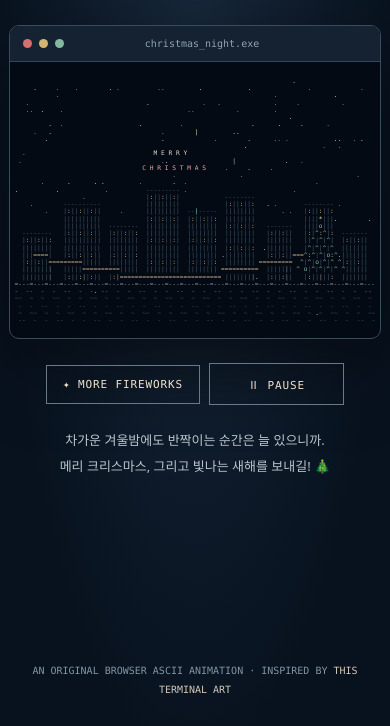
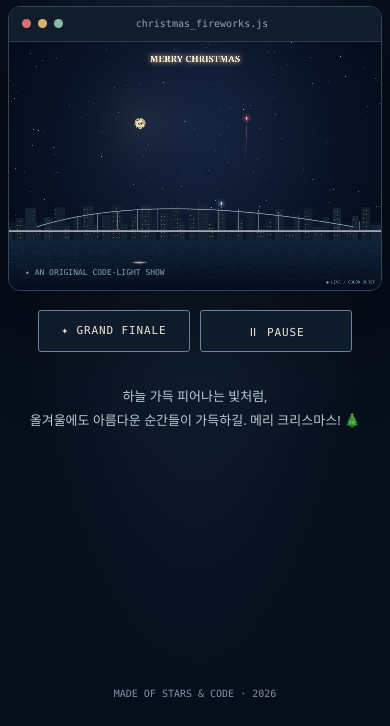
Before and after one commit to Velvet2045/happynewyear, a plain HTML site: page christmas.html in a window 390 px wide. Shown: the part 118-844 px from the top of the page. Drawn offline with Linux system fonts and the light colour scheme; animation ran at ten frames a second.

Commit message:
Create grand canvas fireworks with colorful bursts, trails and river reflections

```diff
--- a/christmas.html
+++ b/christmas.html
@@ -1,168 +1,183 @@
 <!doctype html>
 <html lang="ko">
 <head>
-<meta charset="utf-8"><meta name="viewport" content="width=device-width, initial-scale=1">
-<meta name="theme-color" content="#091321">
-<title>Christmas Night · ASCII Fireworks</title>
+<meta charset="utf-8"><meta name="viewport" content="width=device-width,initial-scale=1">
+<meta name="theme-color" content="#050916">
+<title>Christmas Night · Grand Fireworks</title>
+<meta name="description" content="A colorful animated fireworks show of code, stars, skyline and river reflections.">
 <style>
 :root{color-scheme:dark}*{box-sizing:border-box}
-body{margin:0;min-height:100svh;background:radial-gradient(ellipse at 50% 12%,#18293c,#08121f 74%);color:#f2e4d5;font-family:system-ui,sans-serif}
-.page{max-width:1100px;min-height:100svh;margin:auto;padding:28px clamp(12px,4vw,40px) 36px;display:flex;flex-direction:column;align-items:center}
-nav{width:100%;display:flex;align-items:center;justify-content:space-between;gap:15px;color:#a3b5bf;font:11px ui-monospace,Consolas,monospace;letter-spacing:.13em}
-a{color:#d4c7b8;text-decoration:none}a:hover{text-decoration:underline}
-h1{font:400 clamp(33px,6vw,62px)/1.12 Georgia,serif;letter-spacing:-.035em;text-align:center;margin:34px 0 11px}
-.subtitle{text-align:center;color:#99adb9;font:11px ui-monospace,Consolas,monospace;letter-spacing:.14em;margin:0 0 25px}
-.terminal{width:100%;background:#030a13;border:1px solid #3a4c5c;border-radius:10px;overflow:hidden;box-shadow:0 24px 75px #0008}
-.windowbar{height:36px;padding:0 13px;display:flex;align-items:center;gap:7px;background:#142232;border-bottom:1px solid #354456}
-.dot{width:9px;height:9px;border-radius:50%;background:#d5706e}.dot:nth-child(2){background:#d4b570}.dot:nth-child(3){background:#85b89e}
-.filename{color:#91a3b0;margin:auto;transform:translateX(-17px);font:10px ui-monospace,Consolas,monospace}
-.stage{display:flex;justify-content:center;align-items:center;padding:15px 0;overflow:hidden;min-height:230px}
-#scene{margin:0;white-space:pre;line-height:1.16;font:12px/1.16 ui-monospace,Consolas,monospace;font-variant-ligatures:none;user-select:none}
-.actions{display:flex;align-items:center;justify-content:center;gap:9px;flex-wrap:wrap;margin:24px 0 12px}
-button{background:transparent;color:#f0e1ce;border:1px solid #68798a;font:11px ui-monospace,Consolas,monospace;letter-spacing:.08em;padding:12px 16px;min-width:135px;cursor:pointer}
-button:hover,button:focus-visible{background:#ffffff19;border-color:#f2e5d4}a:focus-visible,button:focus-visible{outline:2px solid #d6c7a5;outline-offset:3px}
-.message{text-align:center;color:#b8c6cc;font-size:13px;line-height:2;word-break:keep-all;margin:10px 0}
-footer{margin-top:auto;padding-top:25px;text-align:center;color:#8195a4;font:10px/1.9 ui-monospace,Consolas,monospace}
-@media(max-width:460px){.page{padding:20px 9px 27px}nav{font-size:9px;letter-spacing:.06em}h1{margin-top:30px}.subtitle{font-size:9px}}
-</style>
-</head>
-<body>
-<div class="page">
-<nav><a href="./">← BACK TO THE CARD</a><span>CHRISTMAS / 2026</span></nav>
-<h1>A night of little lights ✧</h1>
-<p class="subtitle">AN ASCII FIREWORK SHOW OVER THE RIVER</p>
-<section class="terminal" aria-label="ASCII 불꽃놀이">
-<div class="windowbar" aria-hidden="true"><span class="dot"></span><span class="dot"></span><span class="dot"></span><span class="filename">christmas_night.exe</span></div>
-<div class="stage"><pre id="scene" aria-hidden="true">Preparing the night sky...</pre></div>
+body{margin:0;min-height:100svh;background:radial-gradient(ellipse at 50% 24%,#17283b,#060d1b 70%);color:#f4e6da;font-family:system-ui,sans-serif}
+.page{max-width:1100px;min-height:100svh;margin:auto;padding:18px clamp(9px,3vw,36px) 30px;display:flex;align-items:center;flex-direction:column}
+nav{display:flex;justify-content:space-between;align-items:center;gap:12px;width:100%;font:11px ui-monospace,Consolas,monospace;letter-spacing:.1em;color:#a3b6c6}
+a{color:#c4d9e9;text-decoration:none}a:hover{text-decoration:underline}
+h1{font:400 clamp(32px,5.5vw,62px)/1.15 Georgia,serif;letter-spacing:-.03em;text-align:center;margin:20px 0 8px}
+.subtitle{font:10px/1.6 ui-monospace,Consolas,monospace;letter-spacing:.16em;text-align:center;color:#a1b6c6;margin:0 0 17px}
+.terminal{width:min(100%,950px);border:1px solid #334657;border-radius:12px;background:#030715;overflow:hidden;box-shadow:0 25px 90px #000a,0 0 55px #40709715}
+.bar{height:35px;background:#111d2c;border-bottom:1px solid #2d3c50;display:flex;gap:7px;align-items:center;padding:0 13px}
+.dot{width:9px;height:9px;border-radius:50%;background:#d97075}.dot:nth-child(2){background:#d7b26e}.dot:nth-child(3){background:#88bba3}
+.filename{margin:auto;transform:translateX(-17px);color:#95a4b2;font:10px ui-monospace,Consolas,monospace}
+.stage{position:relative;overflow:hidden}canvas{display:block;width:100%;height:auto;aspect-ratio:12/8}
+.hint{position:absolute;bottom:13px;left:16px;color:#83a1b6;font:10px ui-monospace,Consolas,monospace;pointer-events:none}
+.actions{display:flex;justify-content:center;gap:10px;flex-wrap:wrap;margin:19px 0}
+button{min-width:152px;border:1px solid #69819a;background:#0e1b2a;color:#f0e6d9;border-radius:3px;font:11px ui-monospace,Consolas,monospace;letter-spacing:.08em;padding:12px 17px;cursor:pointer}
+button:hover,button:focus-visible{background:#20384f;border-color:#dfd0bc}
+a:focus-visible,button:focus-visible{outline:2px solid #f5d98c;outline-offset:3px}
+.message{color:#bdcbd4;text-align:center;font-size:13px;line-height:1.9;word-break:keep-all}
+footer{margin-top:auto;padding-top:23px;text-align:center;font:10px/1.7 ui-monospace,Consolas,monospace;color:#8094a5}
+@media(max-width:500px){nav{font-size:9px;letter-spacing:.04em}.page{padding:16px 8px 24px}.hint{font-size:8px}}
+</style></head>
+<body><div class="page">
+<nav><a href="./">← CARD HOME</a><span><a href="./tree.html">TREE ↗</a> · <a href="./christmas.html" aria-current="page">FIREWORKS</a></span></nav>
+<h1>Let the night sparkle ✧</h1>
+<p class="subtitle">A GRAND CHRISTMAS FIREWORK SHOW OVER THE RIVER</p>
+<section class="terminal" aria-label="다채로운 불꽃과 강물 반사 애니메이션">
+<div class="bar" aria-hidden="true"><span class="dot"></span><span class="dot"></span><span class="dot"></span><span class="filename">christmas_fireworks.js</span></div>
+<div class="stage"><canvas id="sky" width="1200" height="800" role="img" aria-label="밤하늘의 대형 컬러 불꽃놀이와 도시 야경, 강물 위의 빛 반사"></canvas><span class="hint">✦ AN ORIGINAL CODE-LIGHT SHOW</span></div>
 </section>
-<div class="actions"><button id="more" type="button">✦ MORE FIREWORKS</button><button id="pause" type="button">Ⅱ PAUSE</button></div>
-<p class="message">차가운 겨울밤에도 반짝이는 순간은 늘 있으니까.<br>메리 크리스마스, 그리고 빛나는 새해를 보내길! 🎄</p>
-<footer>AN ORIGINAL BROWSER ASCII ANIMATION · INSPIRED BY
-<a target="_blank" rel="noopener noreferrer" href="https://satpuru.tistory.com/m/entry/%ED%8C%8C%EC%9D%B4%EC%8D%AC-257%EC%A4%84%EB%A1%9C-%ED%84%B0%EB%AF%B8%EB%84%90%EC%97%90-%ED%95%9C%EA%B0%95-%EB%B6%88%EA%BD%83%EB%86%80%EC%9D%B4-%EA%B7%B8%EB%A6%AC%EA%B8%B0-ASCII-%EC%95%84%ED%8A%B8-%EC%BD%94%EB%93%9C">THIS TERMINAL ART</a></footer>
+<div class="actions"><button id="more" type="button">✦ GRAND FINALE</button><button id="pause" type="button">Ⅱ PAUSE</button></div>
+<p class="message">하늘 가득 피어나는 빛처럼,<br>올겨울에도 아름다운 순간들이 가득하길. 메리 크리스마스! 🎄</p>
+<footer>MADE OF STARS & CODE · 2026</footer>
 </div>
 <script>
-(function () {
+(function(){
 "use strict";
-  var W = 96, H = 34, t = 0;
-  var scene = document.getElementById("scene");
-  var more = document.getElementById("more"), pause = document.getElementById("pause");
-  var reduced = window.matchMedia("(prefers-reduced-motion: reduce)").matches;
-  var playing = !reduced;
-  var pixels = new Array(W * H), tones = new Array(W * H);
-  var palette = ["#f2ce81", "#f7a399", "#86d1cb", "#c9a5eb", "#c6e3b0", "#f6e2ce"];
-  var stars = [], snow = [], rockets = [], sparks = [];
-  var random = function (min,max) { return min + Math.random() * (max-min); };
-  var randint = function (min,max) { return Math.floor(random(min,max+1)); };
-  function put(x,y,ch,color) {
-    x = Math.round(x); y = Math.round(y);
-    if(x<0||x>=W||y<0||y>=H)return;
-    var i = y*W+x; pixels[i]=ch; tones[i]=color||"#8298a8";
+const canvas=document.getElementById("sky"),ctx=canvas.getContext("2d",{alpha:false});
+const W=1200,H=800,horizon=640;
+const colors=["#ffe298","#ff7199","#6ef5db","#8cb7ff","#c69aff","#f9a46e","#a6f5a7"];
+const rand=(a,b)=>a+Math.random()*(b-a);
+const stars=Array.from({length:180},()=>({x:rand(0,W),y:rand(0,horizon-70),r:rand(.4,1.6),phase:rand(0,6)}));
+const snow=Array.from({length:90},()=>({x:rand(0,W),y:rand(0,H),vx:rand(-.2,.3),vy:rand(.15,.65),r:rand(.55,1.6)}));
+let particles=[],rockets=[],flashes=[],time=0,finale=0;
+let playing=!window.matchMedia("(prefers-reduced-motion: reduce)").matches;
+function light(x,y,r,color,alpha){
+ ctx.save();ctx.globalAlpha=alpha;
+ const g=ctx.createRadialGradient(x,y,0,x,y,r);
+ g.addColorStop(0,color);g.addColorStop(1,"transparent");ctx.fillStyle=g;
+ ctx.fillRect(x-r,y-r,2*r,2*r);ctx.restore();
 }
-  function line(x,y,str,color) {
-    for(var i=0;i<str.length;i++)put(x+i,y,str.charAt(i),color);
+function launch(x,targetY,color){
+ rockets.push({x:x===undefined?rand(130,W-130):x,y:horizon+5,
+   tx:rand(-35,35),vy:rand(-10.5,-8.5),target:targetY===undefined?rand(115,430):targetY,
+   color:color||colors[Math.floor(rand(0,colors.length))],trail:[]});
 }
-  for(var i=0;i<80;i++)stars.push({x:randint(1,94),y:randint(1,18),phase:random(0,7)});
-  for(var j=0;j<70;j++)snow.push({x:random(0,W),y:random(0,H),vx:random(-.1,.1),vy:random(.07,.26)});
-  function launch() {
-    rockets.push({x:random(14,82),y:26,vy:-random(.40,.65),target:random(4,15),
-      color:palette[randint(0,palette.length-1)]});
+function burst(x,y,color,scale){
+ scale=scale||1;
+ flashes.push({x,y,color,life:12*scale});
+ const count=Math.floor(155*scale);
+ for(let i=0;i<count;i++){
+   const a=(i/count)*Math.PI*2+rand(-.04,.04);
+   const ring=i%4===0;
+   const speed=rand(1.5,4.4)*scale*(ring?1.15:1);
+   const tint=i%9===0?"#fff5db":i%6===0?colors[Math.floor(rand(0,colors.length))]:color;
+   particles.push({x,y,px:x,py:y,vx:Math.cos(a)*speed,vy:Math.sin(a)*speed,
+    life:rand(45,90),max:90,color:tint,size:rand(1,2.7),drag:rand(.968,.981),grav:rand(.018,.040)});
  }
-  function explode(x,y,color) {
-    var n=randint(48,75);
-    for(var k=0;k<n;k++){
-      var a=2*Math.PI*k/n + random(-.07,.07), speed=random(.13,.66);
-      sparks.push({x:x,y:y,vx:Math.cos(a)*speed,vy:Math.sin(a)*speed*.72,
-        life:randint(15,31),color:color});
+ // Smaller crackling core
+ for(let i=0;i<40*scale;i++){
+  const a=rand(0,Math.PI*2),speed=rand(.2,2.4);
+  particles.push({x,y,px:x,py:y,vx:Math.cos(a)*speed,vy:Math.sin(a)*speed,
+    life:rand(17,38),max:40,color:"#fff7d4",size:rand(1,2),drag:.96,grav:.028});
  }
 }
-  function background() {
-    for(var i=0;i<stars.length;i++){
-      var a=stars[i];if(Math.sin(t*.12+a.phase)>-.67)put(a.x,a.y,".", "#8498ae");
+function advance(){
+ time++;
+ if(finale>0)finale--;
+ const interval=finale>0?9:38;
+ if(time%interval===0)launch();
+ if(time%101===0)launch();
+ for(let i=rockets.length-1;i>=0;i--){
+  const r=rockets[i];r.trail.push({x:r.x,y:r.y});if(r.trail.length>20)r.trail.shift();
+  r.x+=r.tx*.025;r.y+=r.vy;r.vy+=.035;
+  if(r.y<=r.target||r.vy>=0){burst(r.x,r.y,r.color,finale>0?rand(1,1.6):rand(.75,1.25));rockets.splice(i,1);}
  }
-    for(var n=0;n<snow.length;n++)put(snow[n].x,snow[n].y,".", "#c1d7df");
-    var buildings=[[2,8,6],[13,10,10],[25,8,7],[35,9,12],[46,8,9],[56,8,11],[67,7,7],[77,8,10],[87,7,6]];
-    for(var b=0;b<buildings.length;b++){
-      var q=buildings[b], top=27-q[2];
-      for(var x=q[0];x<q[0]+q[1];x++)for(var y=top;y<=27;y++){
-        var lit=(x-q[0])%3===1&&(y-top)%3===1;
-        put(x,y,y===top?"-":lit?":":"|",lit?"#d7b47c":"#41576b");
+ for(let i=particles.length-1;i>=0;i--){
+  const p=particles[i];p.px=p.x;p.py=p.y;p.x+=p.vx;p.y+=p.vy;p.vx*=p.drag;p.vy=p.vy*p.drag+p.grav;p.life--;
+  if(p.life<=0||p.y>=horizon+15)particles.splice(i,1);
+ }
+ if(particles.length>3200)particles.splice(0,particles.length-3200);
+ for(let i=flashes.length-1;i>=0;i--){if(--flashes[i].life<=0)flashes.splice(i,1);}
+ for(const s of snow){s.x+=s.vx+Math.sin(time*.02+s.y)*.13;s.y+=s.vy;
+  if(s.y>H){s.y=0;s.x=rand(0,W);}
  }
 }
-    for(var x=0;x<W;x++)put(x,28,x%4===0?"=":"-","#7e919e");
-    for(var x=5;x<77;x++){
-      var y=24+Math.round(3*Math.sin((x-5)/72*Math.PI));
-      put(x,y,"=","#c9ad8d");
-      if(x%9===0)for(var yy=y+1;yy<28;yy++)put(x,yy,"|","#8296a0");
-    }
-    for(var y=29;y<H;y++)for(var x=0;x<W;x++)
-      if((x*13+y*9+Math.floor(t/5))%10<4)put(x,y,y%2?"-":"~",y===29?"#617c90":"#36536b");
-    // Tiny decorated Christmas tree on the riverside.
-    for(var row=0;row<7;row++)for(var dx=-row;dx<=row;dx++)
-      if((row+dx)%2===0)put(81+dx,20+row,(row*3+dx)%7===0?"o":"^","#82b99f");
-    put(81,19,"*","#ffe4a5");put(81,27,"|","#ac987c");
-  }
-  function simulate() {
-    t++;
-    if(t%34===0||t%97===0)launch();
-    for(var n=0;n<snow.length;n++){
-      var s=snow[n];s.x+=s.vx+Math.sin(t*.04+s.y)*.03;s.y+=s.vy;
-      if(s.x<0)s.x+=W;if(s.x>=W)s.x-=W;
-      if(s.y>=H){s.y=0;s.x=random(0,W);}
-    }
-    for(var i=rockets.length-1;i>=0;i--){
-      var r=rockets[i];r.y+=r.vy;r.vy+=.006;
-      if(r.y<=r.target||r.vy>=0){explode(r.x,r.y,r.color);rockets.splice(i,1);}
-    }
-    for(var i=sparks.length-1;i>=0;i--){
-      var p=sparks[i];p.x+=p.vx;p.y+=p.vy;p.vy+=.009;p.vx*=.998;p.life--;
-      if(p.life<=0||p.y>=H)sparks.splice(i,1);
+function drawCity(){
+ // skyline, windows, bridge
+ ctx.fillStyle="#0a1726";ctx.fillRect(0,horizon-60,W,64);
+ for(let k=0;k<42;k++){
+   const x=k*31-10,hh=35+((k*31+7)%90),ww=20+(k%3)*8;
+   ctx.fillStyle=k%2?"#101e2d":"#142334";ctx.fillRect(x,horizon-hh,ww,hh);
+   for(let wy=horizon-hh+10;wy<horizon-9;wy+=13)for(let wx=x+5;wx<x+ww-3;wx+=10){
+    if((k+wx+wy)%4!==0){ctx.fillStyle="rgba(255,205,130,.45)";ctx.fillRect(wx,wy,2,3);}
    }
  }
-  function render() {
-    pixels.fill(" ");tones.fill("#8298a8");background();
-    for(var i=0;i<rockets.length;i++){var r=rockets[i];put(r.x,r.y,"|",r.color);}
-    for(var i=0;i<sparks.length;i++){
-      var p=sparks[i];put(p.x,p.y,p.life>20?"*":p.life>9?"+":".",p.color);
-      if(p.life>18)put(p.x,29+(Math.round(p.y)%4),".",p.color);
+ ctx.beginPath();ctx.moveTo(90,horizon-44);ctx.quadraticCurveTo(460,horizon-160,1110,horizon-44);
+ ctx.strokeStyle="#7d8ea0";ctx.lineWidth=3;ctx.stroke();
+ ctx.beginPath();ctx.moveTo(0,horizon-30);ctx.lineTo(W,horizon-30);
+ ctx.lineWidth=5;ctx.strokeStyle="#a4a6b8";ctx.stroke();
+ for(let x=90;x<1140;x+=65){ctx.strokeStyle="#5e7387";ctx.lineWidth=2;ctx.beginPath();ctx.moveTo(x,horizon-33);ctx.lineTo(x,horizon-60-45*Math.sin(Math.PI*(x-90)/1050));ctx.stroke();}
 }
-    if(t>35){line(37,10,"M E R R Y","#e9dccd");line(34,12,"C H R I S T M A S","#e6ada3");}
-    var html="";
-    for(var y=0;y<H;y++){
-      var last="",run="";
-      for(var x=0;x<W;x++){
-        var idx=y*W+x, tone=tones[idx];
-        if(tone!==last){
-          if(run)html+='<span style="color:'+last+'">'+run+'</span>';
-          last=tone;run="";
+function drawWater(){
+ let water=ctx.createLinearGradient(0,horizon,0,H);
+ water.addColorStop(0,"#10243a");water.addColorStop(1,"#050b1a");ctx.fillStyle=water;ctx.fillRect(0,horizon,W,H-horizon);
+ const reflect=particles.filter(p=>p.y<horizon&&p.life>10);
+ for(let y=horizon+5;y<H;y+=6){
+  const z=(y-horizon)/(H-horizon);
+  for(let i=0;i<19;i++){
+    const x=(i*83+(Math.sin(y*.21+time*.03+i)*45)+W)%W;
+    ctx.fillStyle="rgba(91,140,173,"+(0.035+.08*(1-z))+")";
+    ctx.fillRect(x,y,rand(15,55)*z+5,1.5);
   }
-        run+=pixels[idx];
  }
-      if(run)html+='<span style="color:'+last+'">'+run+'</span>';
-      if(y<H-1)html+="\n";
+ for(let i=0;i<reflect.length;i+=3){
+  const p=reflect[i],depth=(horizon-p.y)/horizon;
+  const yy=horizon+depth*(H-horizon)*.75+rand(-2,2),xx=p.x+Math.sin(yy*.12+time*.04)*13;
+  ctx.globalAlpha=Math.max(0,.13*(p.life/p.max));
+  ctx.fillStyle=p.color;ctx.fillRect(xx-6,yy,rand(12,32),1.7);
  }
-    scene.innerHTML=html;
+ ctx.globalAlpha=1;
 }
-  function size() {
-    var width=document.querySelector(".stage").clientWidth-6;
-    scene.style.fontSize=Math.max(3,Math.min(12,width/(W*.607)))+"px";
+function render(){
+ ctx.fillStyle="#030817";ctx.fillRect(0,0,W,H);
+ const bg=ctx.createRadialGradient(W/2,270,40,W/2,350,760);
+ bg.addColorStop(0,"#162441");bg.addColorStop(.6,"#081224");bg.addColorStop(1,"#030817");
+ ctx.fillStyle=bg;ctx.fillRect(0,0,W,horizon);
+ stars.forEach(s=>{ctx.globalAlpha=.25+.55*(.5+.5*Math.sin(time*.028+s.phase));ctx.fillStyle="#d7e7ff";
+  ctx.beginPath();ctx.arc(s.x,s.y,s.r,0,Math.PI*2);ctx.fill();});ctx.globalAlpha=1;
+ // Colored blooms shine through the night sky
+ flashes.forEach(f=>light(f.x,f.y,220,f.color,Math.min(.24,f.life*.014)));
+ particles.forEach(p=>{
+  const a=Math.max(0,Math.min(1,p.life/p.max));
+  ctx.globalAlpha=a*.5;ctx.strokeStyle=p.color;ctx.lineWidth=p.size*.75;
+  ctx.beginPath();ctx.moveTo(p.px,p.py);ctx.lineTo(p.x,p.y);ctx.stroke();
+  ctx.globalAlpha=a;ctx.fillStyle=p.color;ctx.beginPath();ctx.arc(p.x,p.y,p.size,0,Math.PI*2);ctx.fill();
+ });ctx.globalAlpha=1;
+ rockets.forEach(r=>{
+   for(let i=0;i<r.trail.length;i++){
+     const p=r.trail[i];ctx.globalAlpha=i/r.trail.length*.7;ctx.fillStyle=r.color;
+     ctx.fillRect(p.x,p.y,2.5,5);
    }
-  more.addEventListener("click",function(){
-    if(!playing){playing=true;pause.textContent="Ⅱ PAUSE";}
-    for(var i=0;i<4;i++)explode(random(15,83),random(4,16),palette[randint(0,palette.length-1)]);
-    render();
+   ctx.globalAlpha=1;light(r.x,r.y,22,r.color,.6);ctx.fillStyle="#fff6d9";ctx.fillRect(r.x-1.5,r.y-4,3,9);
  });
-  pause.addEventListener("click",function(){
-    playing=!playing;pause.textContent=playing?"Ⅱ PAUSE":"▶ PLAY";
+ ctx.globalAlpha=1;
+ drawCity();drawWater();
+ snow.forEach(s=>{ctx.globalAlpha=.25;ctx.fillStyle="#d0e4f8";ctx.beginPath();ctx.arc(s.x,s.y,s.r,0,Math.PI*2);ctx.fill();});
+ ctx.globalAlpha=1;
+ ctx.textAlign="center";ctx.font="600 29px Georgia,serif";ctx.shadowColor="#ffd9a9";ctx.shadowBlur=18;
+ ctx.fillStyle="#fff0d8";ctx.fillText("MERRY CHRISTMAS",W/2,65);ctx.shadowBlur=0;
+ ctx.font="13px Consolas,monospace";ctx.fillStyle="#7e9bab";ctx.textAlign="right";
+ ctx.fillText(playing?"● LIVE / COLOR BURST":"Ⅱ PAUSED",W-20,H-21);
+}
+document.getElementById("more").addEventListener("click",()=>{
+ finale=190;
+ for(let i=0;i<6;i++)launch(rand(160,W-160),rand(130,380),colors[i%colors.length]);
 });
-  window.addEventListener("resize",size);
-  var last=0;
-  function step(time) {
-    if(playing && time-last>67){last=time;simulate();render();}
-    requestAnimationFrame(step);
-  }
-  launch();launch();size();render();
+const pause=document.getElementById("pause");
+pause.addEventListener("click",()=>{playing=!playing;pause.textContent=playing?"Ⅱ PAUSE":"▶ PLAY";render();});
 if(!playing)pause.textContent="▶ PLAY";
-  requestAnimationFrame(step);
+launch(450,270,colors[0]);launch(750,220,colors[1]);render();
+let last=0;
+function frame(now){if(playing&&now-last>=33){last=now;advance();render();}requestAnimationFrame(frame);}
+requestAnimationFrame(frame);
 })();
-</script>
-</body></html>
+</script></body></html>
```
Lines whose indentation alone changed are shown as unchanged.
